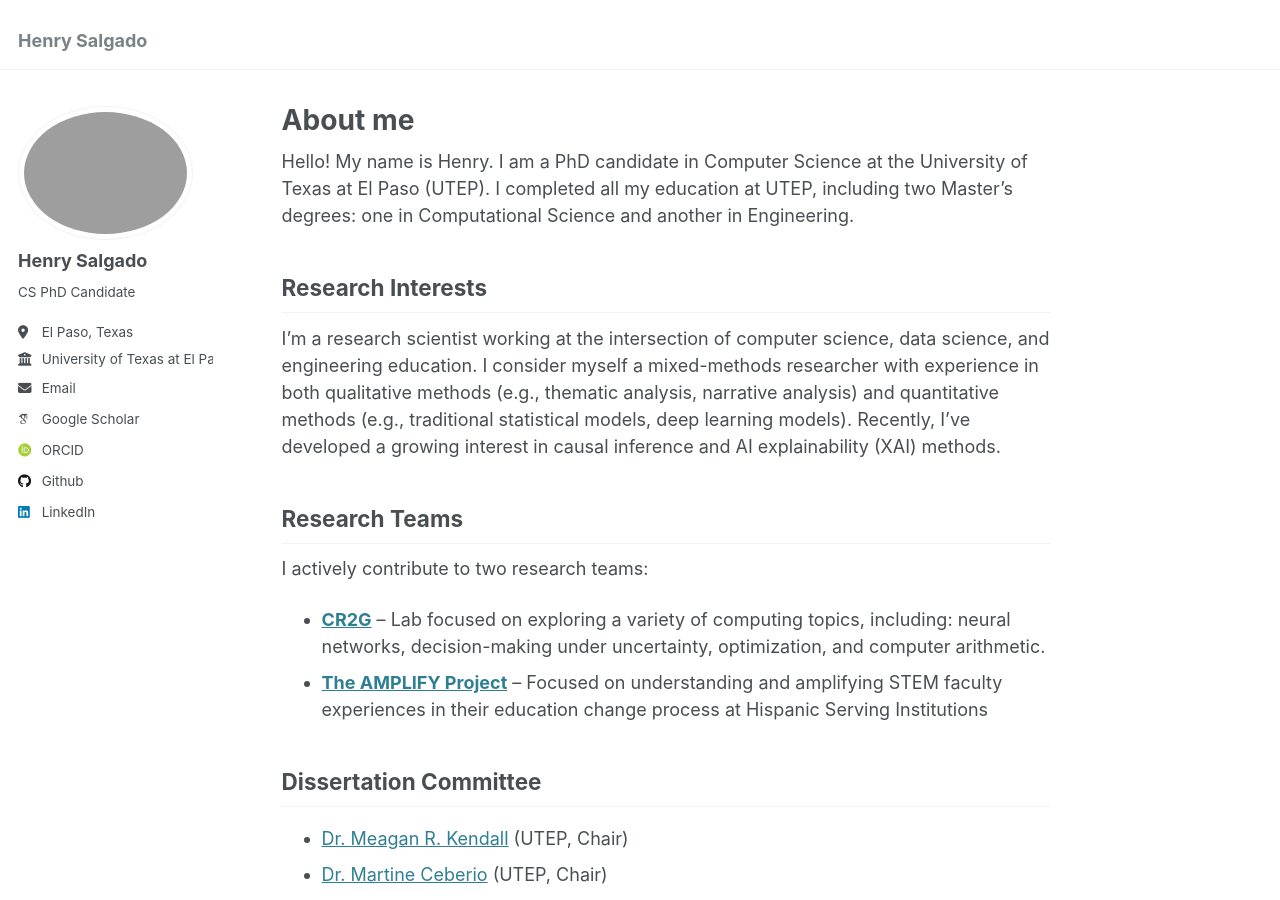
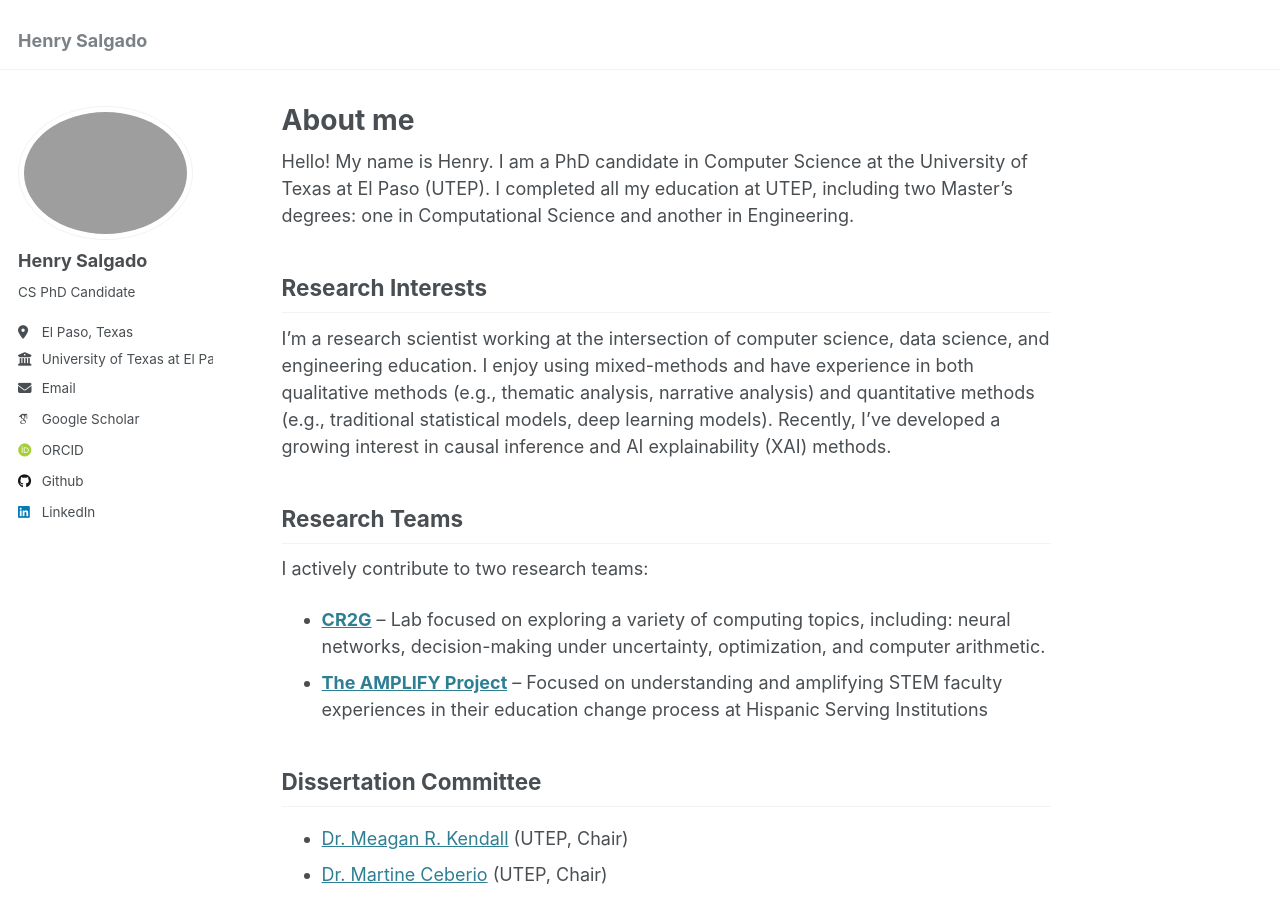
Before and after one commit to eigenhenry/eigenhenry.github.io, a Jekyll site: the page built from _pages/about.md, in a window 1280 px wide and 900 px high. Built offline with Jekyll 4.4.1, drawn with Linux system fonts in a browser that asks for light colours; some web fonts are replaced.

Commit message:
Update about.md

```diff
--- a/_pages/about.md
+++ b/_pages/about.md
@@ -9,7 +9,7 @@ redirect_from:
 
 Hello! My name is Henry. I am a PhD candidate in Computer Science at the University of Texas at El Paso (UTEP). I completed all my education at UTEP, including two Master's degrees: one in Computational Science and another in Engineering.
 ## Research Interests
-I'm a research scientist working at the intersection of computer science, data science, and engineering education. I consider myself a mixed-methods researcher with experience in both qualitative methods (e.g., thematic analysis, narrative analysis) and quantitative methods (e.g., traditional statistical models, deep learning models). Recently, I've developed a growing interest in causal inference and AI explainability (XAI) methods.
+I'm a research scientist working at the intersection of computer science, data science, and engineering education. I enjoy using mixed-methods and have experience in both qualitative methods (e.g., thematic analysis, narrative analysis) and quantitative methods (e.g., traditional statistical models, deep learning models). Recently, I've developed a growing interest in causal inference and AI explainability (XAI) methods.
 
 ## Research Teams
 I actively contribute to two research teams:
```
